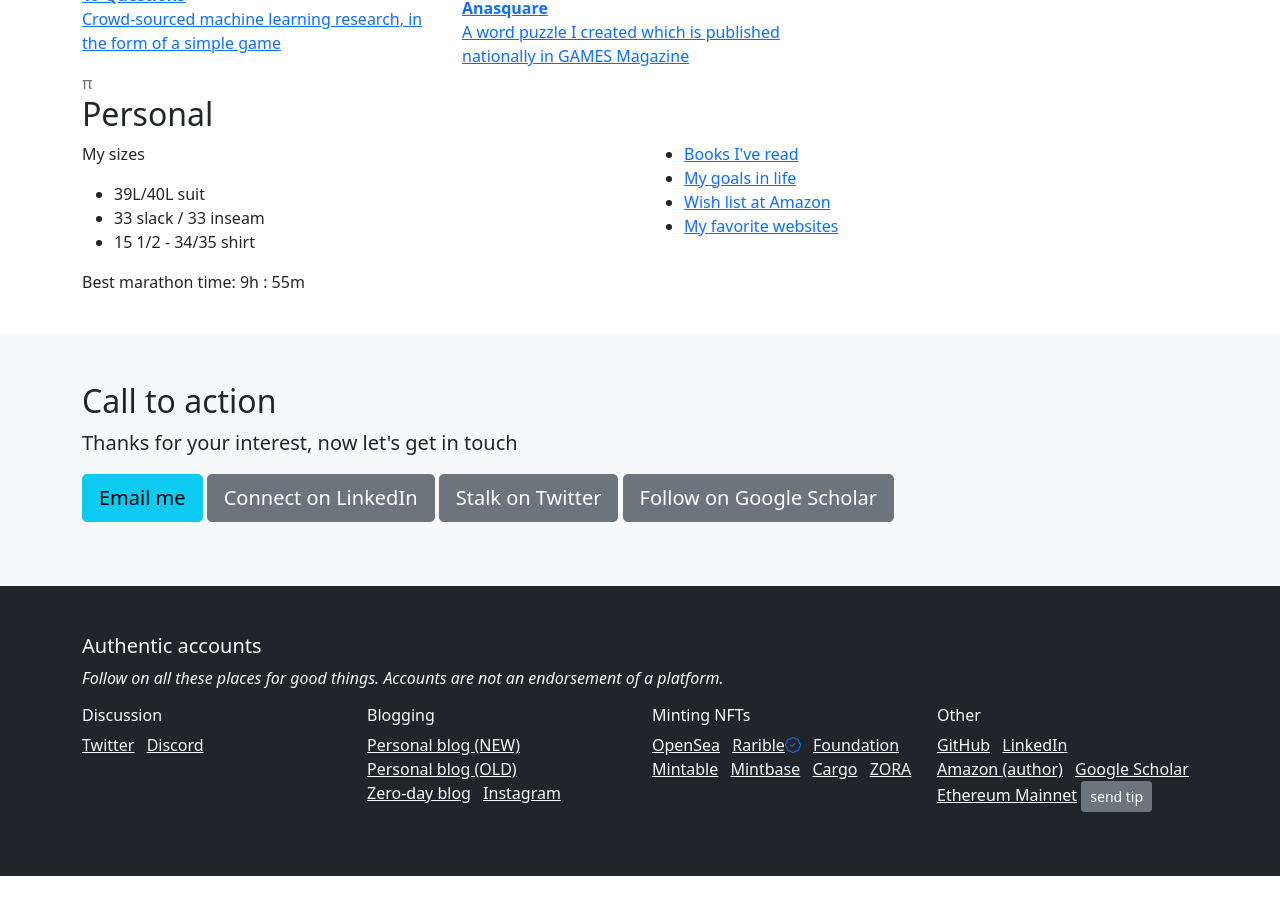
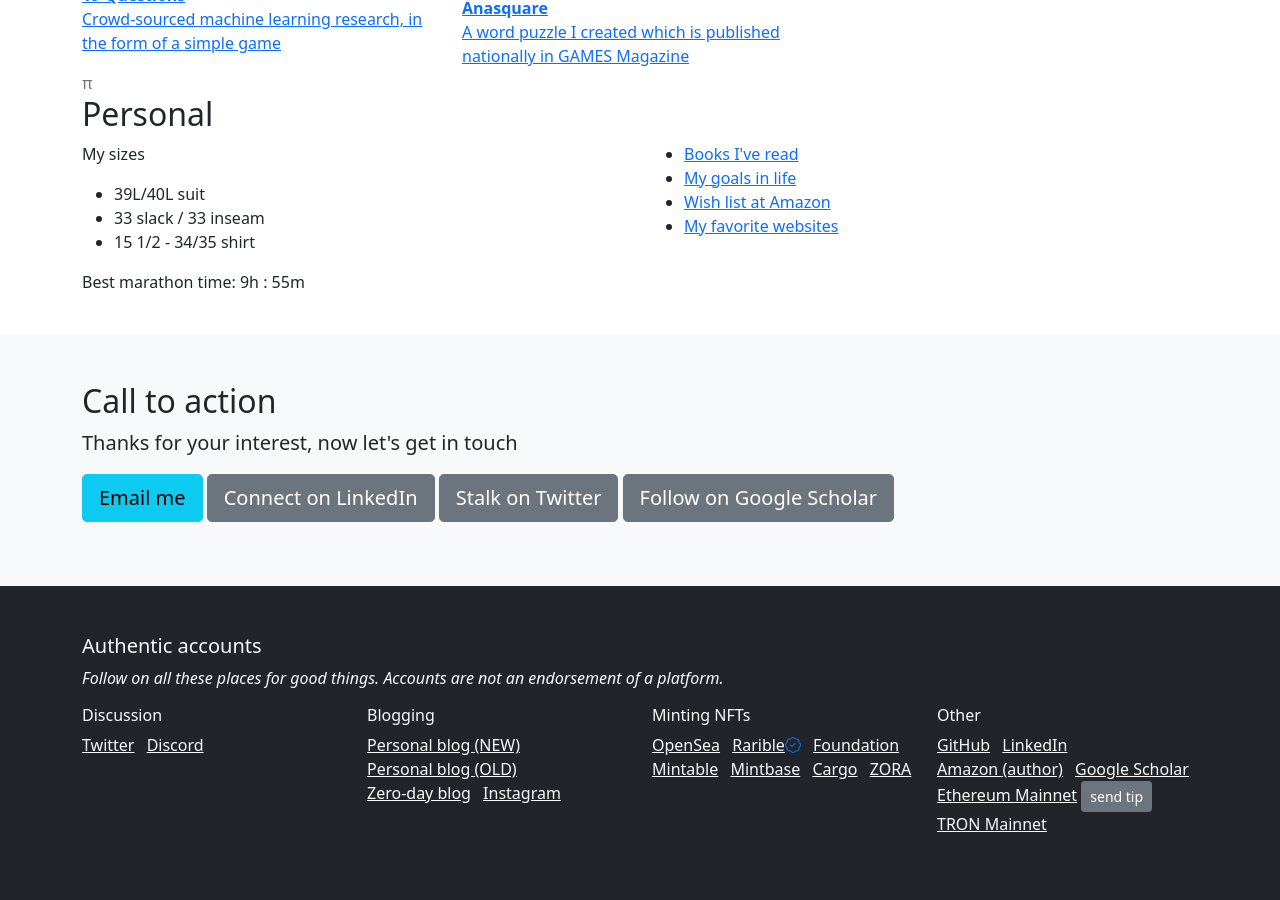
Before and after one commit to fulldecent/phor.net, a Jekyll site: the page built from index.html, in a window 1280 px wide and 900 px high, scrolled down 3369 px. Built offline with Jekyll 4.4.1, drawn with Linux system fonts in a browser that asks for light colours; nearby versions of some CDN libraries; comment, search, counter and statistics services are not loaded; before the commit the page ends 4245 px from its top, so only the background shows below that.

Commit message:
add TRON address

```diff
--- a/index.html
+++ b/index.html
@@ -742,6 +742,7 @@
             <li class="list-inline-item"><a class="link-light" target="_blank" href="https://www.amazon.ca/William-Entriken/e/B091JWDTRW/ref=dp_byline_cont_pop_ebooks_2">Amazon (author)</a></li>
             <li class="list-inline-item"><a class="link-light" target="_blank" href="https://scholar.google.com/citations?user=4rGYvTgAAAAJ">Google Scholar</a></li>
             <li class="list-inline-item"><a class="link-light" target="_blank" href="https://etherscan.io/address/0xd859d7d8603D2dAb768D679eEEC25930C8FC59C1">Ethereum Mainnet</a> <button id="eth-tip" class="btn btn-secondary btn-sm">send tip</button></li>
+            <li class="list-inline-item"><a class="link-light" target="_blank" href="https://tronscan.org/#/searcherror/TG18qpVeKEanswrcPVWguRRr56Rirof5Ub">TRON Mainnet</a></li>
           </ul>
         </div>
       </div>
```
